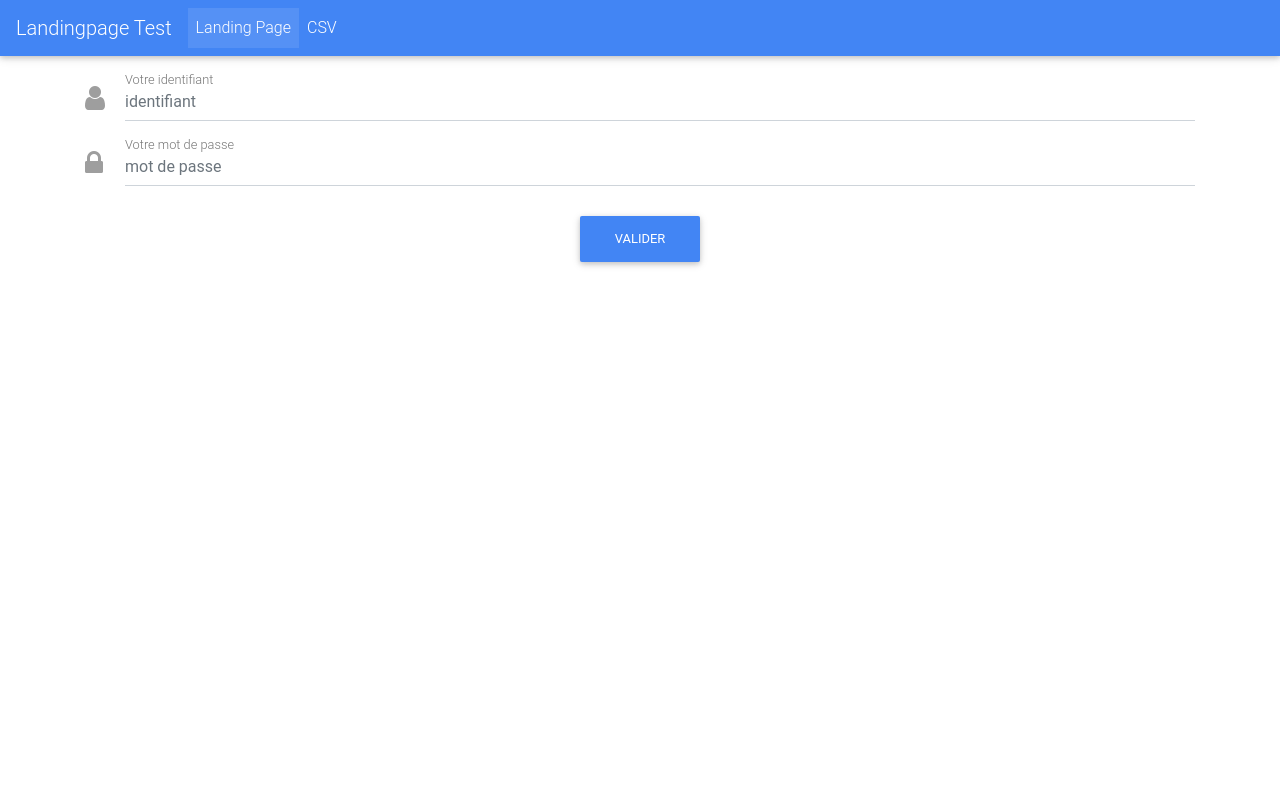
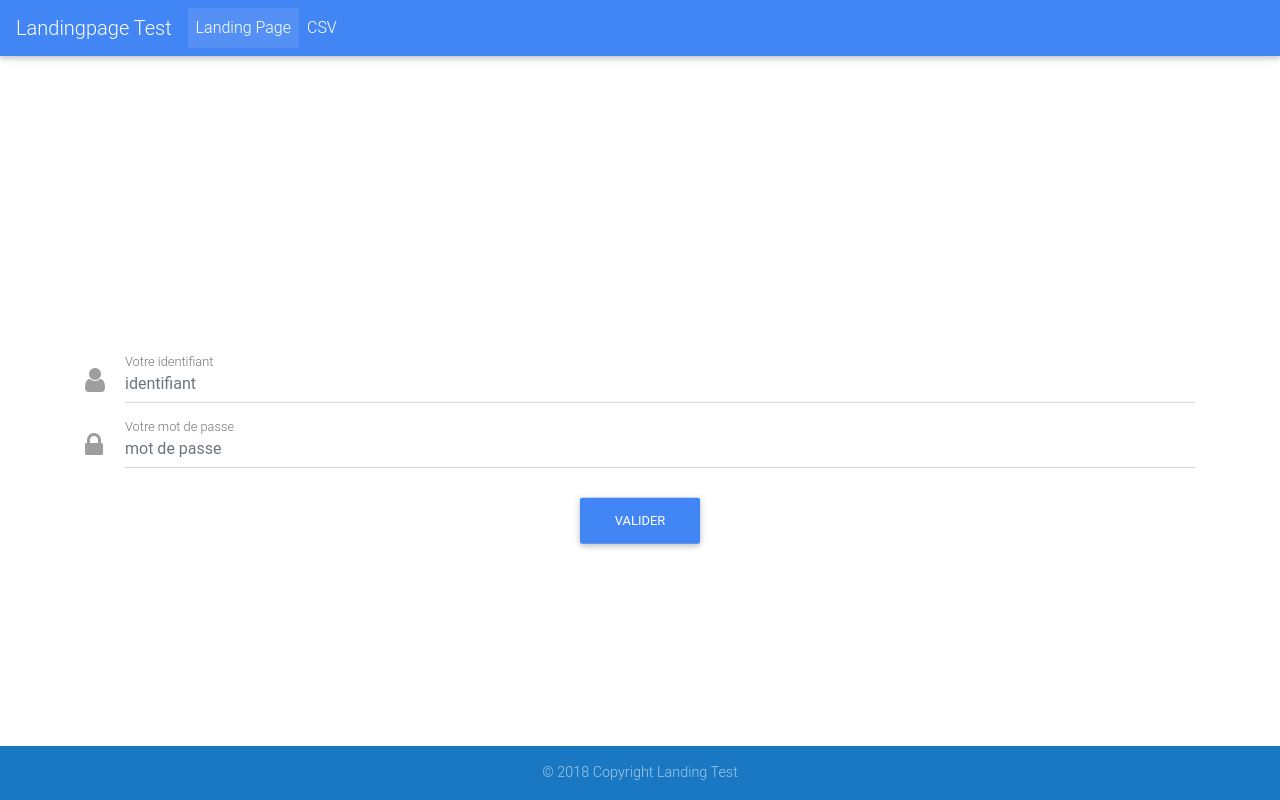
Before and after one commit to Hery-Rs/landingpage_test, a PHP site: page /login.php in a window 1280 px wide. Run offline with PHP 8.4, Linux system fonts and the light colour scheme; some libraries are stand-ins or nearby versions.

Commit message:
footer & css

```diff
--- a/css/styles.css
+++ b/css/styles.css
@@ -0,0 +1,21 @@
+html {
+    height: 100%;
+}
+body {
+    position: relative;
+    min-height: 100%;
+    margin: 0;
+    padding: 0;
+}
+
+section {
+    margin-top: 50vh;
+    transform: translateY(-50%);
+}
+
+footer {
+    position: absolute;
+    bottom: 0;
+    left: 0;
+    right: 0;
+}
--- a/login.php
+++ b/login.php
@@ -18,6 +18,7 @@
 
 <body>
 
+    <!-- Header-->
     <header>
         <nav class="navbar navbar-expand-lg navbar-dark primary-color">
             <a class="navbar-brand" href="http://localhost:8000">Landingpage Test</a>
@@ -37,7 +38,9 @@
             </div>
         </nav>
     </header>
+    <!-- Header-->
 
+    <!-- Section -->
     <section>
         <div class="container container__middle container__table">
             <form method="post" action="export.php">
@@ -60,6 +63,17 @@
             </form>
         </div>
     </section>
+    <!-- Section -->
+
+    <!-- Footer -->
+    <footer class="page-footer font-small blue">
+
+        <!-- Copyright -->
+        <div class="footer-copyright text-center py-3">© 2018 Copyright Landing Test</div>
+        <!-- Copyright -->
+
+    </footer>
+    <!-- Footer -->
 
     <!-- Livevalidation Standalone -->
     <script src="planet_framework/js/livevalidation_standalone_modified.js"></script>
```
Also changed, not shown: index.php (+14 -0 lines).
